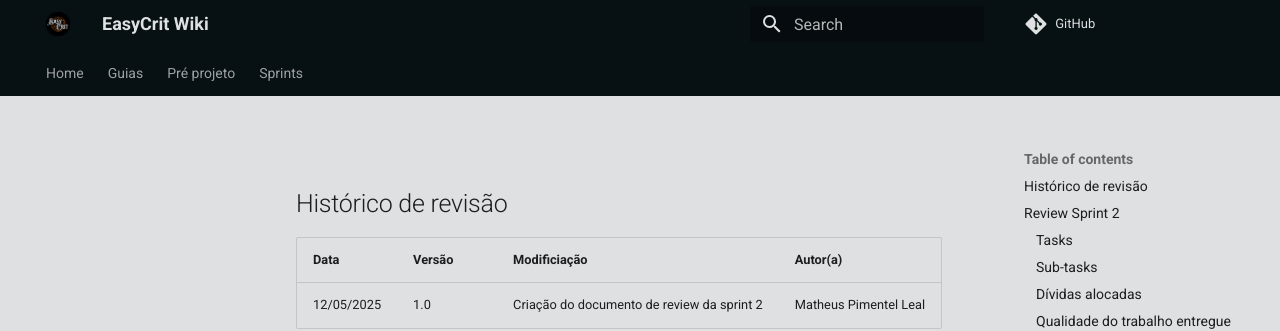
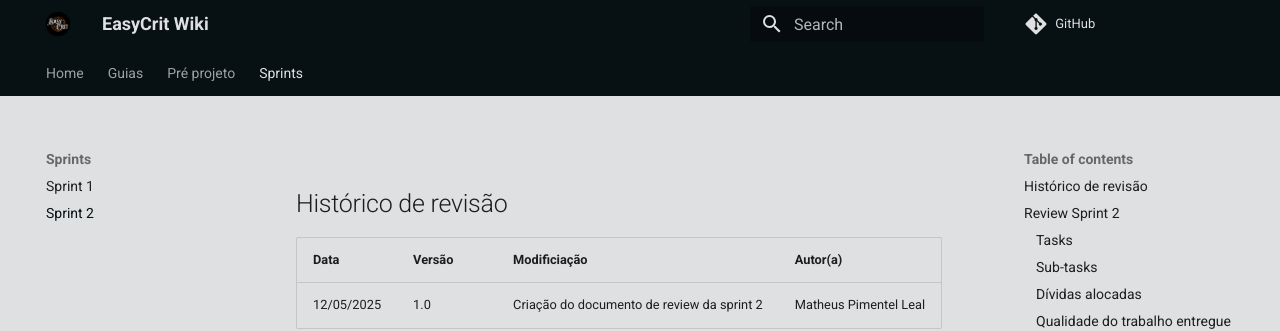
Before and after one commit to fga-eps-mds/2025.1-EasyCrit-docs, an MkDocs documentation site: the page built from docs/artefatos/sprints/sprint2.md, in a window 1280 px wide. Shown: the top 331 px of the page. Built offline with MkDocs 1.6.1 and Material for MkDocs 9.7.7, drawn with Linux system fonts in a browser that asks for light colours; comment, search, counter and statistics services are not loaded.

Commit message:
docs: adiciona arquivo sprint2 no mkdocs.yml

```diff
--- a/mkdocs.yml
+++ b/mkdocs.yml
@@ -26,3 +26,4 @@ nav:
       - Quadro de Conhecimentos: artefatos/pre_sprints/quadro_de_conhecimentos.md
     - Sprints:
       - Sprint 1: artefatos/sprints/sprint1.md
+      - Sprint 2: artefatos/sprints/sprint2.md
```
